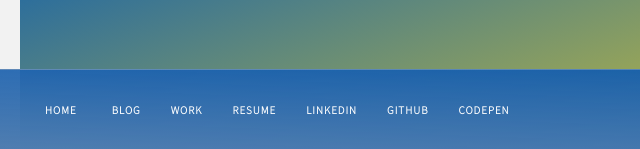
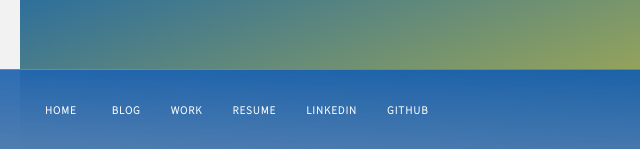
Before and after one commit to sergio-garkusha/cu7io.us, a website: page index.html in a window 1280 px wide. Shown: the part 651-800 px from the top of the page, 0-640 px from the left. Drawn offline with Linux system fonts and the light colour scheme.

```diff
--- a/index.html
+++ b/index.html
@@ -358,7 +358,7 @@
         <li class="menu-item"><a target="_blank" href="/resume.html">Resume</a></li>
         <li class="menu-item"><a target="_blank" href="https://linkedin.com/in/sergiigarkusha">LinkedIn</a></li>
         <li class="menu-item"><a target="_blank" href="https://github.com/Cu7ious">GitHub</a></li>
-        <li class="menu-item"><a target="_blank" href="https://codepen.io/Cu7ious/">CodePen</a></li>
+        <!-- <li class="menu-item"><a target="_blank" href="https://codepen.io/Cu7ious/">CodePen</a></li> -->
       </ul>
       <p>
         <span>&copy;2011 - 2024. Designed &amp; Coded by <a href="//cu7io.us">CU7IOUS</a>.</span>
```
